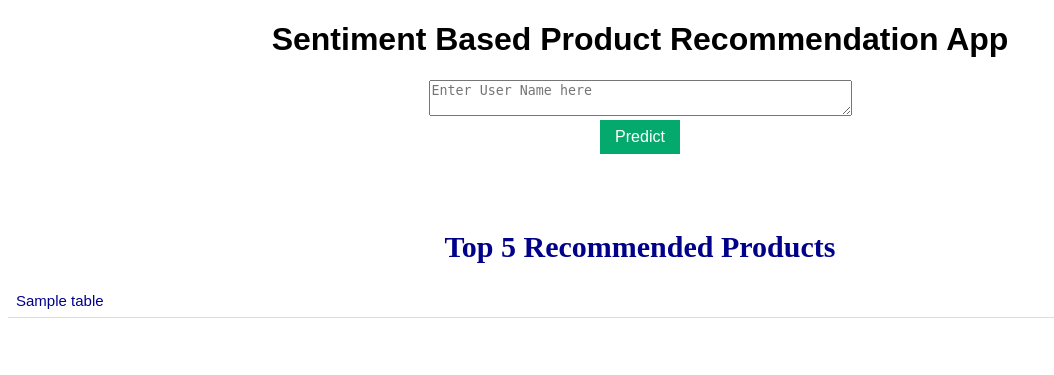
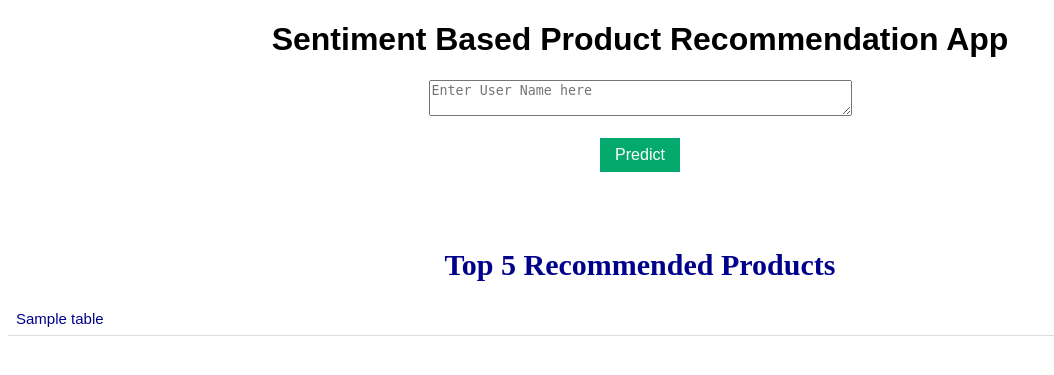
Before and after one commit to Aishwarya2308/Sentiment_Based_Product_Recommendation, a Flask app: template templates/index.html in a window 1280 px wide. Shown: the top 375 px of the page, without its empty margins (0-1054 px from the left). Run offline with Flask 2, Linux system fonts and the light colour scheme; the template is opened without the code that fills it: most values are stand-ins (such as "Sample title", 1, 10 or a date in 2020); parts of the project's set-up code (start-up, migrations or seed data) failed here and were passed over.

Commit message:
Updated files

```diff
--- a/templates/index.html
+++ b/templates/index.html
@@ -53,6 +53,7 @@ button:hover {
      <!-- Main Input For Receiving Query to our ML -->
     <form action="{{ url_for('predict')}}"method="post">
     	<textarea id="txtarea" placeholder="Enter User Name here" name="txtarea" rows="2" cols="50" class="input_field"></textarea><br>
+        <br>
         <button type="submit" class="btn btn-primary btn-block btn-large">Predict</button>
     </form>
 
@@ -68,6 +69,7 @@ button:hover {
                 </TR>
                 {% endfor %}
      </table>
+     <marquee style="font-size:15px;">This app recommends top 5 products for a given user based on their previous reviews and ratings...</marquee>
  </div>
 
 
```
Also changed, not shown: 3 other files.
